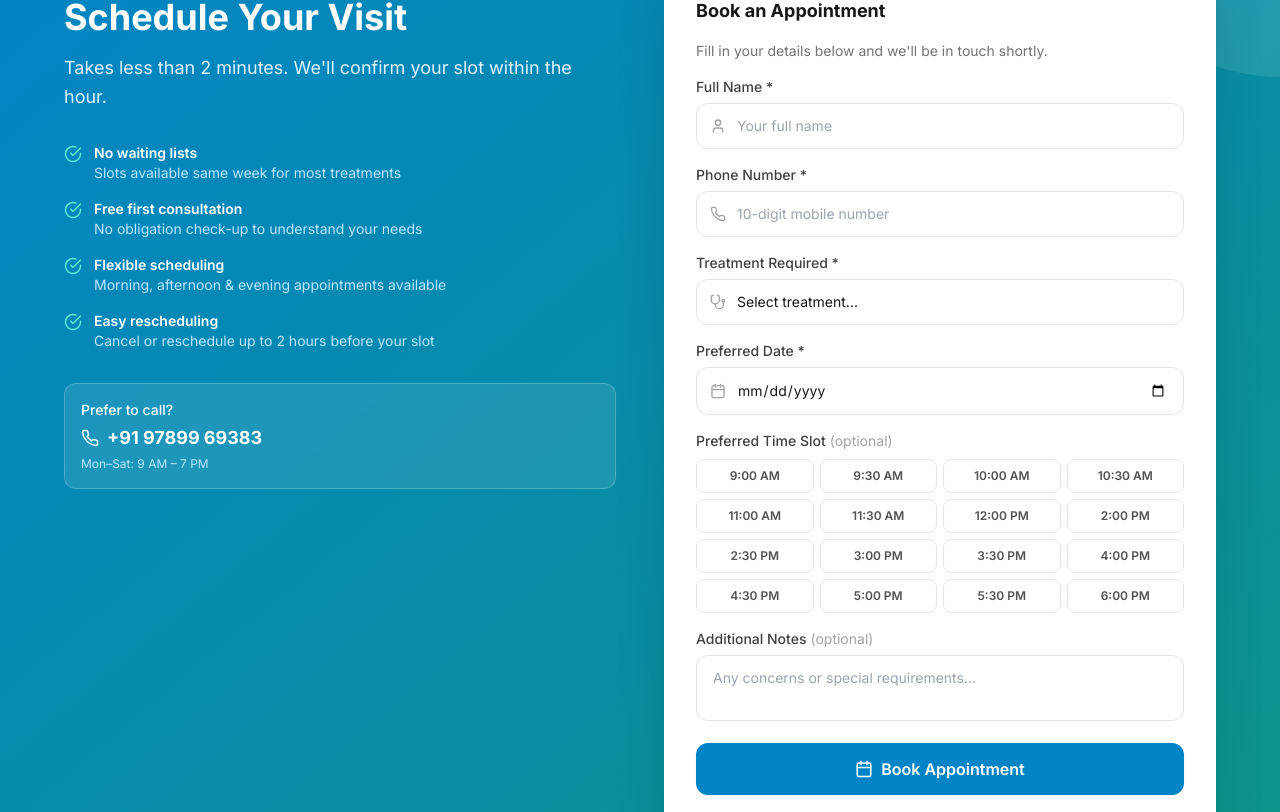
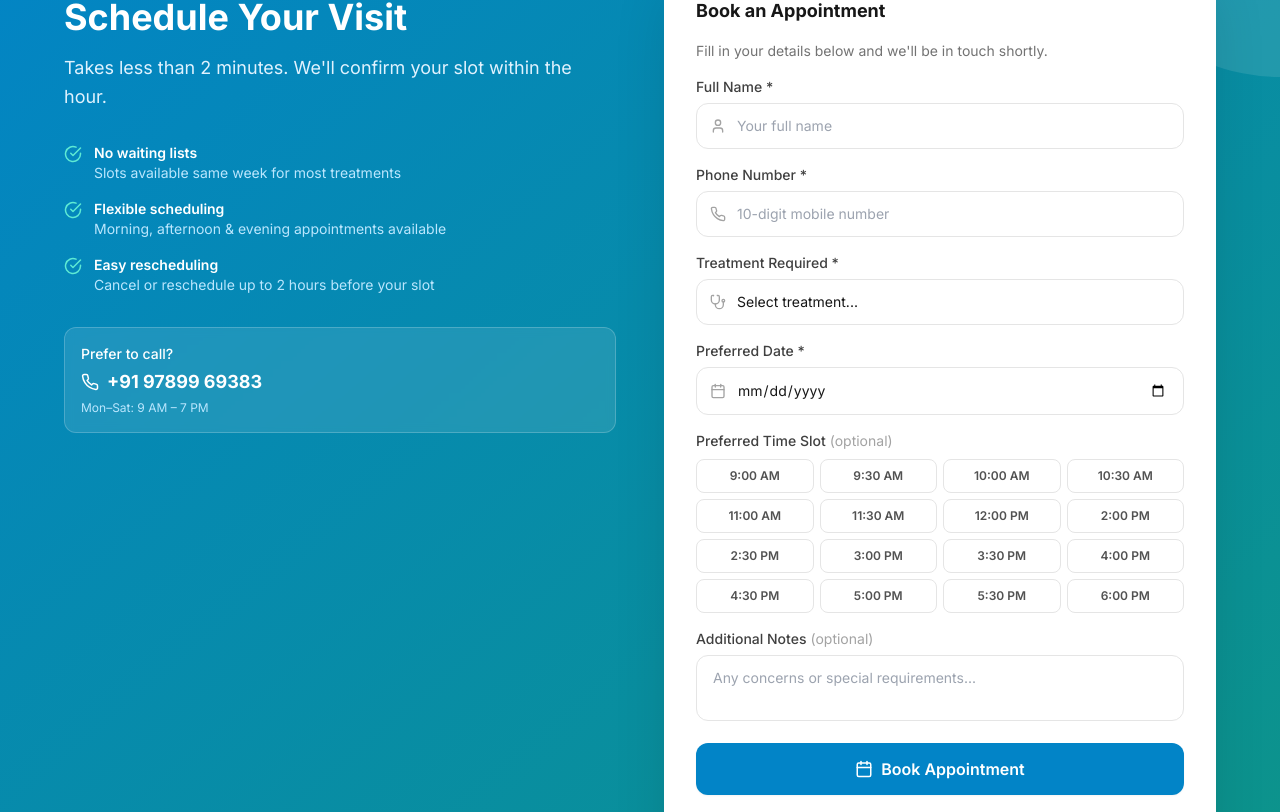
Before and after one commit to pranav869/dental, a Next.js app: page / in a window 1280 px wide. Shown: the part 5908-6720 px from the top of the page. Built offline with nearby package versions, Linux system fonts and the light colour scheme.

Commit message:
Remove 'Free first consultation' from appointment section

```diff
--- a/components/Appointment.tsx
+++ b/components/Appointment.tsx
@@ -119,10 +119,6 @@ export default function Appointment() {
                 {
                   title: "No waiting lists",
                   desc: "Slots available same week for most treatments",
-                },
-                {
-                  title: "Free first consultation",
-                  desc: "No obligation check-up to understand your needs",
                 },
                 {
                   title: "Flexible scheduling",
```
